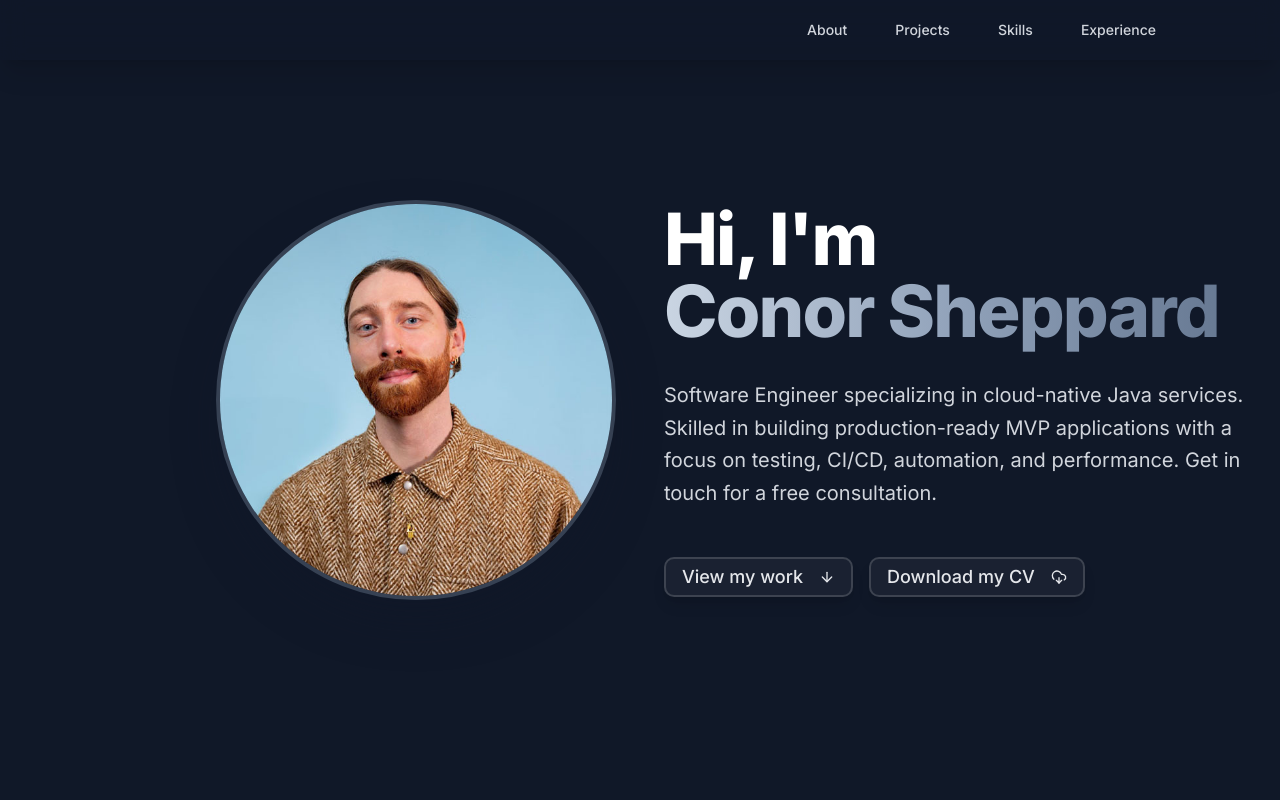
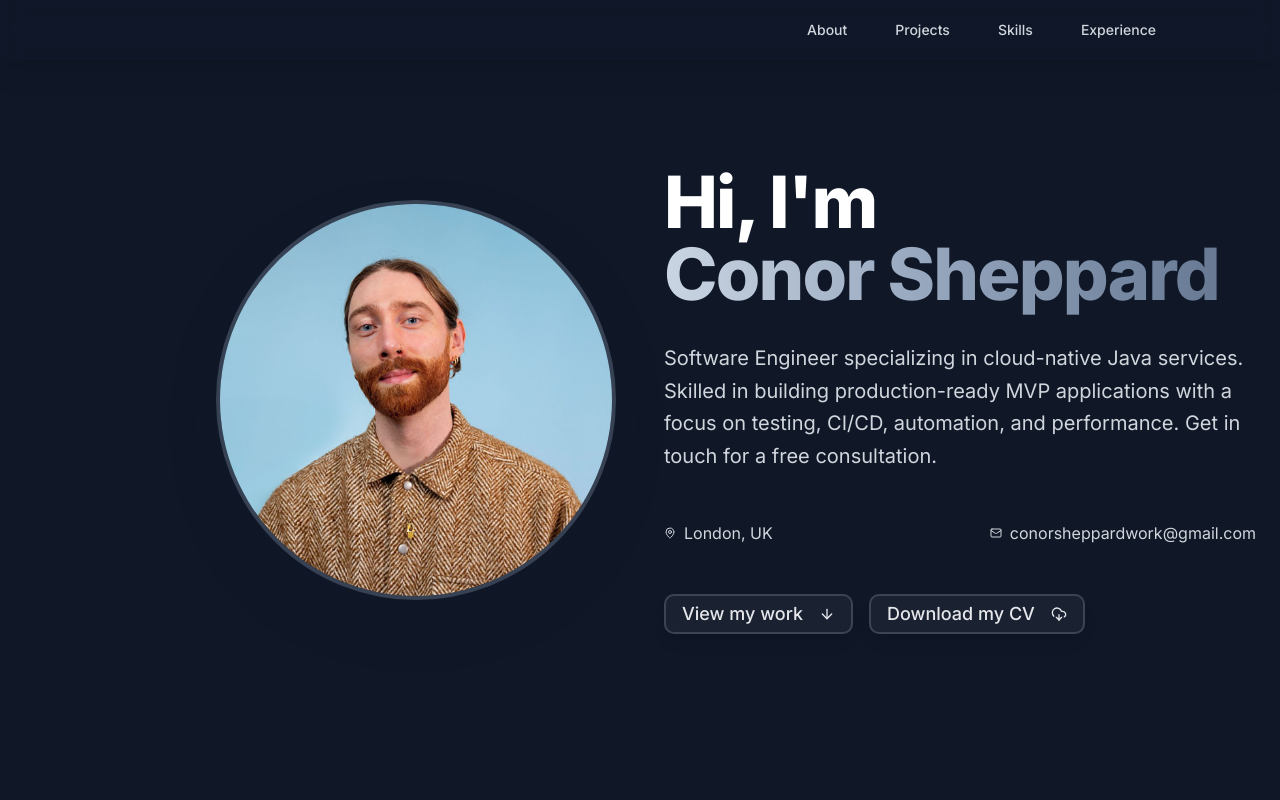
Before and after one commit to conorsheppard/nextjs-portfolio, a Next.js app: page / in a window 1280 px wide. Shown: the top 800 px of the page. Built offline with nearby package versions, Linux system fonts and the light colour scheme; some icons are missing.

Commit message:
feat: added location and email address

```diff
--- a/src/app/layout.tsx
+++ b/src/app/layout.tsx
@@ -22,7 +22,6 @@ export const metadata: Metadata = {
   },
 }
 
-
 export default function RootLayout({
   children,
 }: Readonly<{
--- a/src/components/Hero.tsx
+++ b/src/components/Hero.tsx
@@ -2,7 +2,7 @@
 import Image from 'next/image'
 import Link from 'next/link'
 import { Button } from '@/components/ui/button'
-import { ArrowDown, CloudDownload } from 'lucide-react'
+import { ArrowDown, CloudDownload, Mail, MapPin } from 'lucide-react'
 import { motion } from 'framer-motion'
 import { useIsMobile } from '@/hooks/use-mobile'
 
@@ -53,6 +53,23 @@ export default function Hero() {
             applications with a focus on testing, CI/CD, automation, and performance. Get in touch for a free
             consultation.
           </motion.p>
+          <motion.p
+            initial={{ opacity: 0, y: 30 }}
+            animate={{ opacity: 1, y: 0 }}
+            transition={{ duration: 1, delay: 0.6 }}
+            className={`mb-12 max-w-xl leading-relaxed text-gray-300 ${isMobile ? 'text-base sm:text-lg' : 'text-lg sm:text-base md:max-w-2xl'} flex justify-between gap-2`}
+          >
+            <span className={`flex items-center gap-2`}>
+              <MapPin className="h-3 w-3" />
+              <span>London, UK</span>
+            </span>
+            <span className={`flex items-center gap-2`}>
+              <Mail className="h-3 w-3" />
+              <a href="mailto:conorsheppardwork@gmail.com" className="hover:underline">
+                conorsheppardwork@gmail.com
+              </a>
+            </span>
+          </motion.p>
           <Link href="#about" passHref>
             <motion.div
               initial={{ opacity: 0, y: 20 }}
```
